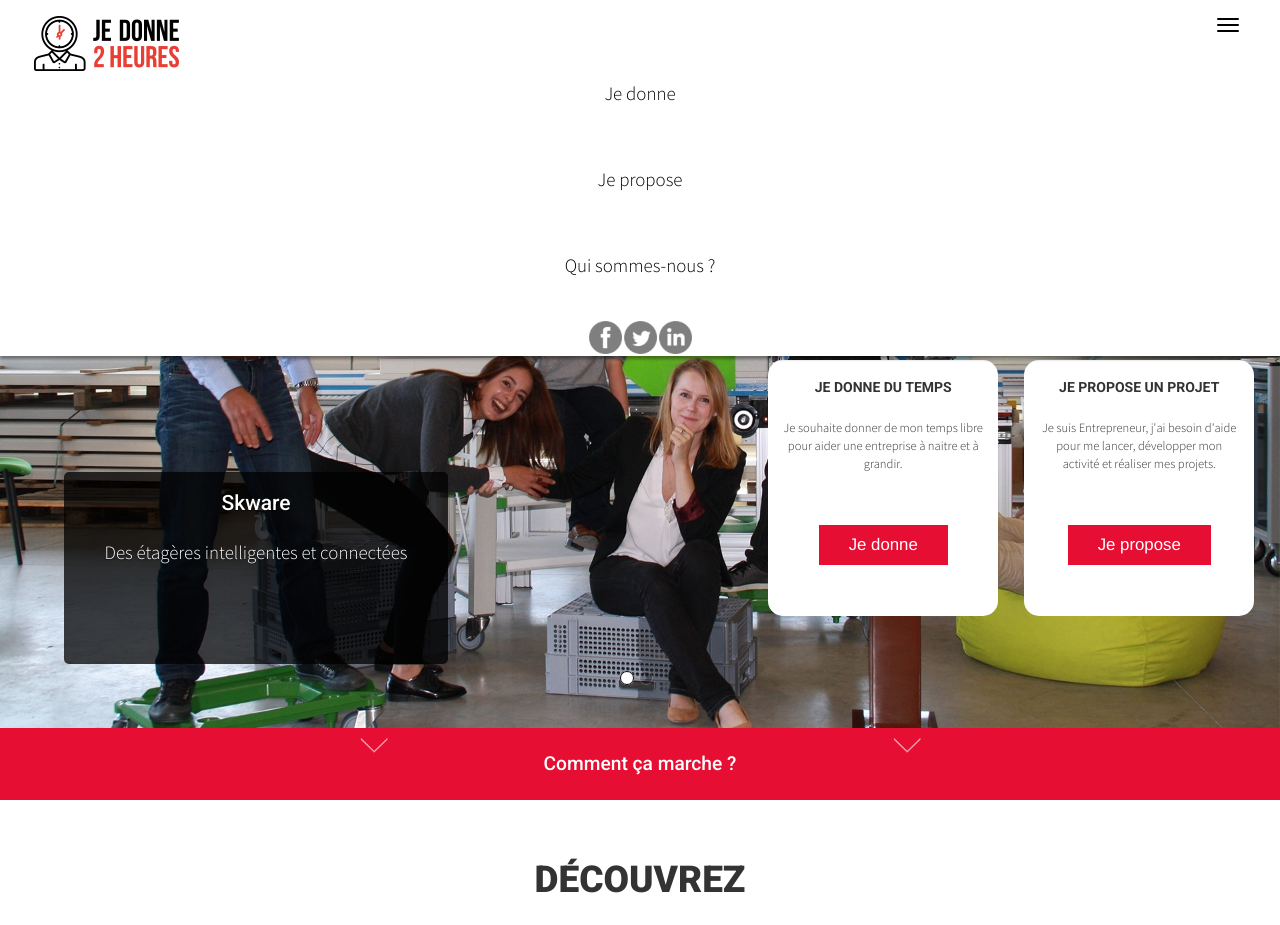
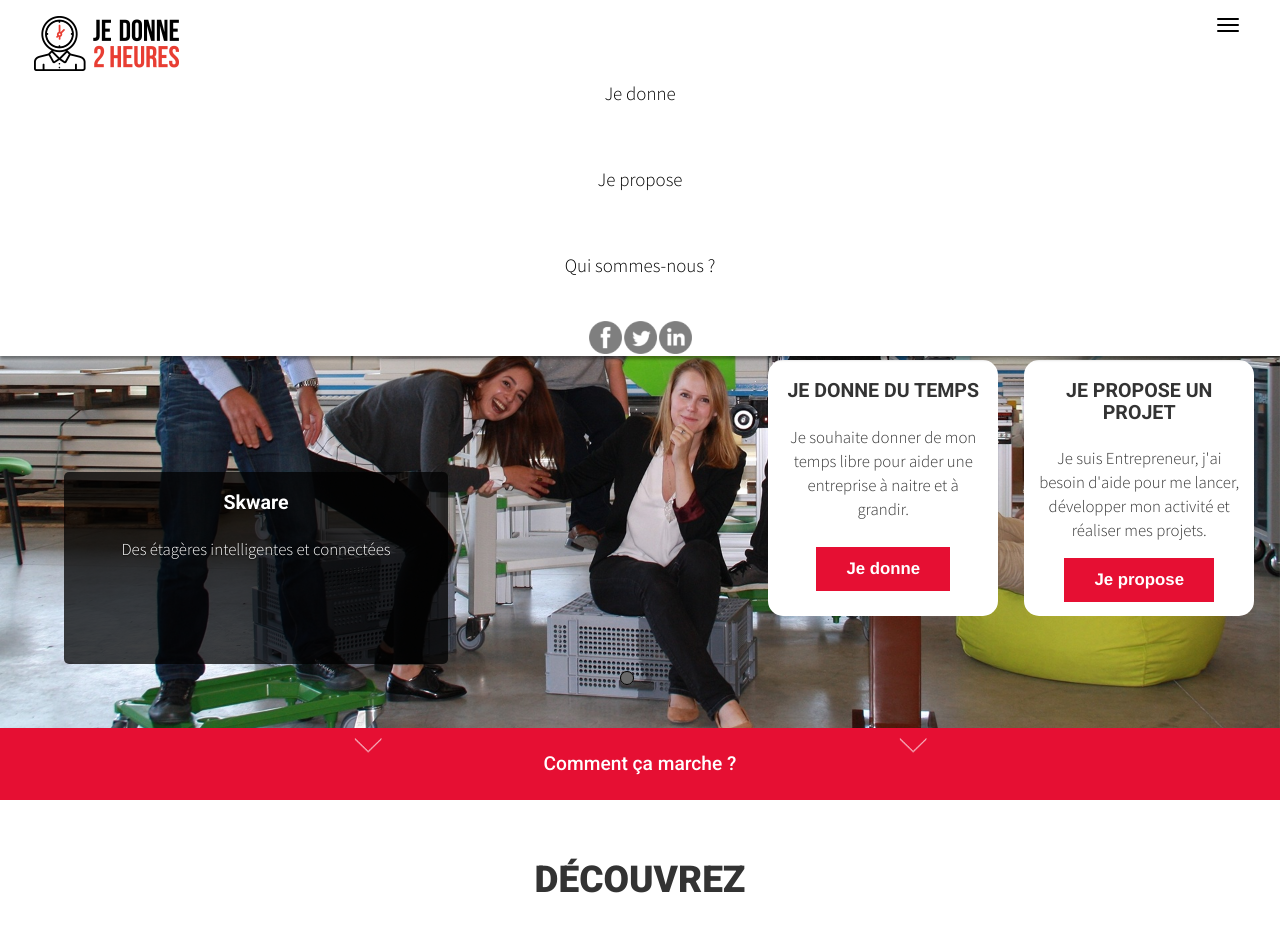
Before and after one commit to Fradou/lyon_0916_jedonne2heures, a Symfony app: template app/Resources/views/front/homepage.html.twig in a window 1280 px wide. Shown: the top 925 px of the page. Run offline with Twig, Linux system fonts and the light colour scheme; the template is opened without the code that fills it, so the values that code supplies are empty; some libraries are stand-ins or nearby versions.

Commit message:
design modifications carousel homepage

```diff
--- a/app/Resources/views/front/homepage.html.twig
+++ b/app/Resources/views/front/homepage.html.twig
@@ -11,16 +11,16 @@
             <div id="home_carousel_slide1" class="home_carousel_slide">
                 <div class="home_carousel_visu">
                     <div class="home_carousel_presentation">
-                        <h3>Skware</h3>
-                        <p>Des étagères intelligentes et connectées</p>
+                        <h2 class="h2_txt_slide">Skware</h2>
+                        <p class="txt_slide">Des étagères intelligentes et connectées</p>
                     </div>
                 </div>
             </div>
             <div id="home_carousel_slide2" class="home_carousel_slide">
                 <div class="home_carousel_visu">
                     <div class="home_carousel_presentation">
-                        <h3>Comme Une Armoire</h3>
-                        <p>Une équipe qui sait se mettre en boîtes pour faire de la place chez vous !</p>
+                        <h2 class="h2_txt_slide">Comme Une Armoire</h2>
+                        <p class="txt_slide">Une équipe qui sait se mettre en boîtes pour faire de la place chez vous !</p>
                     </div>
                 </div>
             </div>
@@ -40,20 +40,21 @@
             <img class="home_carousel_img-logo" src="{{ asset('img/clock-jd2h-white-border.png') }}" alt="Logo je donne 2 heures" >
         </div>
         <div class="col-xs-12 home_carousel_block-over  bl home_carousel_title-over">
-            <h2 class="home_carousel_slogan">Le 1er site de crowdtiming arrive prochainement</h2>
-            <h3 class="home_carousel_inscription">Inscrivez-vous aujourd'hui</h3>
+            <h1 class="home_carousel_slogan">Je Donne 2 Heures<br/>le 1er site de crowdtiming arrive prochainement</h1>
+            <h2 class="home_carousel_inscription">Inscrivez-vous aujourd'hui</h2>
         </div>
-        <div class="col-xs-12 home_carousel_block-over home_carousel_jedonne-over">
-            <h2 class="home_carousel_title">JE DONNE DU TEMPS</h2>
-            <p>Je souhaite donner de mon temps libre pour aider une entreprise à naitre et à grandir.</p>
+        <div class="col-xs-offset-1 col-xs-10 col-sm-offset-3 col-sm-6 home_carousel_block-over bl home_carousel_jedonne-over">
+            <h2 class="home_car_title">JE DONNE DU TEMPS</h2>
+            <p class="txt_car">Je souhaite donner de mon temps libre pour aider une entreprise à naitre et à grandir.</p>
             <a href="" class="home_carousel_btn_lien">Je donne</a>
         </div>
-        <div class="col-xs-12 home_carousel_block-over bl home_carousel_jepropose-over">
-            <h2 class="home_carousel_title">JE PROPOSE UN PROJET</h2>
-            <p>Je suis Entrepreneur, j'ai besoin d'aide pour me lancer, développer mon activité et réaliser mes projets.</p>
+        <div class="col-xs-offset-1 col-xs-10 col-sm-offset-3 col-sm-6 home_carousel_block-over home_carousel_jepropose-over">
+            <h2 class="home_car_title">JE PROPOSE UN PROJET</h2>
+            <p class="txt_car">Je suis Entrepreneur, j'ai besoin d'aide pour me lancer, développer mon activité et réaliser mes projets.</p>
             <a href="" class="home_carousel_btn_lien">Je propose</a>
         </div>
     </div>
+</div>
 
 
     <!-- Transition row -->
--- a/web/css/main.css
+++ b/web/css/main.css
@@ -271,7 +271,7 @@ span {
 
 .h3_hmpg{
 	font-weight: 300;
-	color: grey;
+	color: #808080;
 	font-size: 22px;
 }
 
@@ -395,11 +395,6 @@ hr{
 }
 
 
-
-
-
-
-
 /* WHO */
 
 .how_je_donne {
@@ -497,7 +492,7 @@ hr{
 
 .who_h3{
 	font-weight: 300;
-	color: grey;
+	color: #808080;
 	font-size: 22px;
 	margin-bottom: 45px;
 }
@@ -606,7 +601,7 @@ hr{
 	margin-top: 5px;
 	margin-bottom: 5vh;
 	font-size:25px;
-	color:grey;
+	color: #808080;
 }
 
 .p_toppage{
@@ -625,10 +620,8 @@ hr{
 @media screen and (min-width: 1600px) {
 
 	#home_startup_list a {
-
 		margin-left: 7%;
 		margin-right: 7%;
-
 	}
 
 }
@@ -726,29 +719,38 @@ hr{
 /* CAROUSEL */
 
 
+.home_carousel_slogan{
+	font-size: 1.4em;
+	font-weight: 900;
+	color: #E60F33;
+}
+
 #home_carousel h2, .home_carousel_over h2{
-	font-size: 1em;
-	font-weight: bold;
+	font-size: 1.4em;
+	font-weight: 600;
+}
+
+.home_carousel_inscription{
+	margin-top: -15px;
 }
 
 #home_carousel h3, .home_carousel_over h3{
 	font-size: 1em;
 }
 #home_carousel p, .home_carousel_over p {
-	font-size: 0.9em;
+	font-size: 1.2em;
 }
 .home_carousel_slogan{
 	color: #e60f33;
 }
 
-
 .home_carousel_btn_lien {
 	font-size:1.2em;
+	font-weight:900;
 	margin-bottom:2vh;
 	background-color: #e60f33;
 	color:white;
-	padding: 8px 30px;
-
+	padding: 10px 30px;
 }
 
 .home_carousel_btn_lien:hover {
@@ -757,7 +759,6 @@ hr{
 }
 
 #home_carousel {
-
 	width:100%;
 	height: 80vh;
 	position: relative;
@@ -774,7 +775,6 @@ hr{
 
 
 .home_carousel_navi {
-
 	position: absolute;
 	bottom: 50px;
 	left: 49.5%;
@@ -789,7 +789,7 @@ hr{
 .home_carousel_navi span {
 	opacity: 0.2;
 	background: Black;
-	color: white;
+	color: #696969;
 	padding: 6px 6px;
 	margin-left: 5px;
 	width: 10px;
@@ -800,14 +800,14 @@ hr{
 }
 
 .home_carousel_navi span:hover, .home_carousel_navi span.active {
-	background: white;
+	background: #696969;
 	color: black;
 	cursor: pointer;
 	opacity: 1;
 }
 
+
 .home_carousel_presentation{
-
 	position: absolute;
 	-moz-border-radius: 0;
 	-webkit-border-radius: 0;
@@ -817,11 +817,10 @@ hr{
 	height: 35%;
 	text-align: center;
 	text-shadow: 0 1px 1px rgba(0,0,0,0.618);
-	font-size: 1.5em;
+	font-size: 1 em;
 	background-color: rgba(0,0,0,0.75);
 	padding-bottom: 20px;
 	color: white;
-
 }
 
 #home_carousel_slide1{
@@ -850,12 +849,13 @@ hr{
 .home_carousel_block-over {
 	position: relative;
 	background-color: white;
-	z-index: 4
+	z-index: 4;
 }
 
 .home_carousel_jedonne-over p , .home_carousel_jepropose-over p{
 	text-align: center;
-	margin: 5vh 0;
+	margin: 4vh 0;
+	font-size: 1.2em;
 }
 
 .home_carousel_over{
@@ -880,7 +880,6 @@ hr{
 
 	.home_carousel_over {
 		margin-top: 0;
-
 	}
 
 	.home_carousel_logo-over {
@@ -888,12 +887,10 @@ hr{
 		right: 2%;
 		top: 20%;
 		width: 37%;
-
 	}
 
 	.home_carousel_title-over {
 		position: absolute;
-
 		border-radius: 15px;
 		right: 2%;
 		top: 28%;
@@ -901,15 +898,14 @@ hr{
 		height: 15%;
 	}
 
+
 	.home_carousel_jedonne-over {
-
 		position: absolute;
 		right: 22%;
 		top: 45%;
 		width: 18%;
 		height: 32%;
 		border-radius: 15px;
-
 	}
 
 	.home_carousel_jepropose-over {
@@ -919,11 +915,9 @@ hr{
 		top: 45%;
 		width: 18%;
 		height: 32%;
-
 	}
 
 	.home_carousel_presentation {
-
 		-moz-border-radius: 5px;
 		-webkit-border-radius: 5px;
 		border-radius: 5px;
@@ -934,7 +928,6 @@ hr{
 		top: 60%;
 		left: 5%;
 		display: block;
-
 	}
 
 
@@ -942,21 +935,31 @@ hr{
 		display: flex;
 		flex-direction: column;
 	}
+
 	.home_carousel_btn_lien {
 		margin: auto;
 	}
+}
 
 
-
-
-}
-
-@media screen and (max-width: 530px) {
+@media screen and (max-width: 975px) {
 	.home_carousel_presentation {
 		top: 55%;
 		height: 45%;
 	}
+	.home_carousel_jedonne-over h2{
+		font-size: 25px;
+	}
+	.home_carousel_jedonne-over p{
+		font-size: 16px;
+	}
 
+	.home_carousel_jepropose-over h2{
+		font-size: 25px;
+	}
+	.home_carousel_je_propose-over p{
+		font-size: 16px;
+	}
 }
 
 /* ----------- iPad mini ----------- */
```
